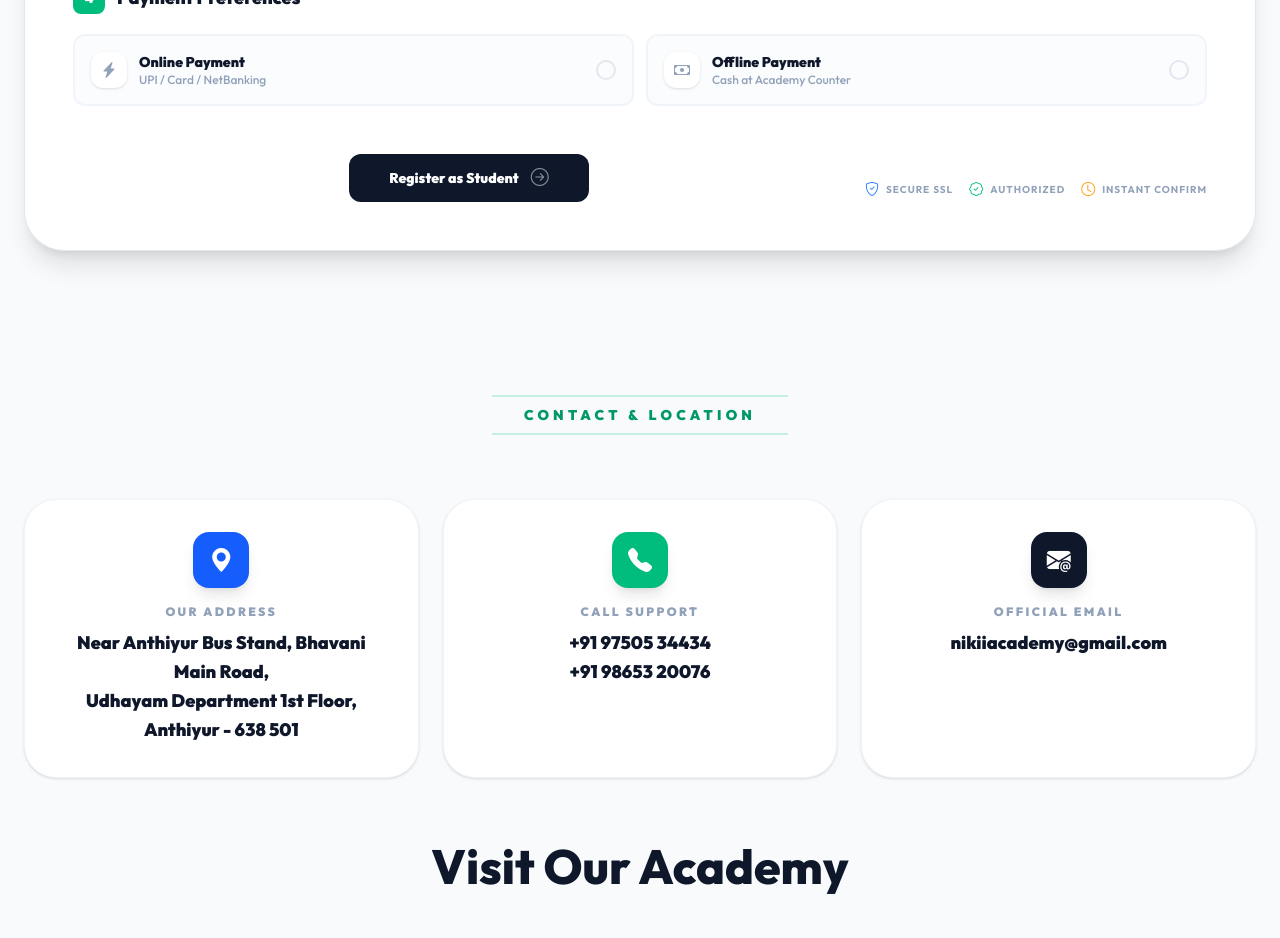
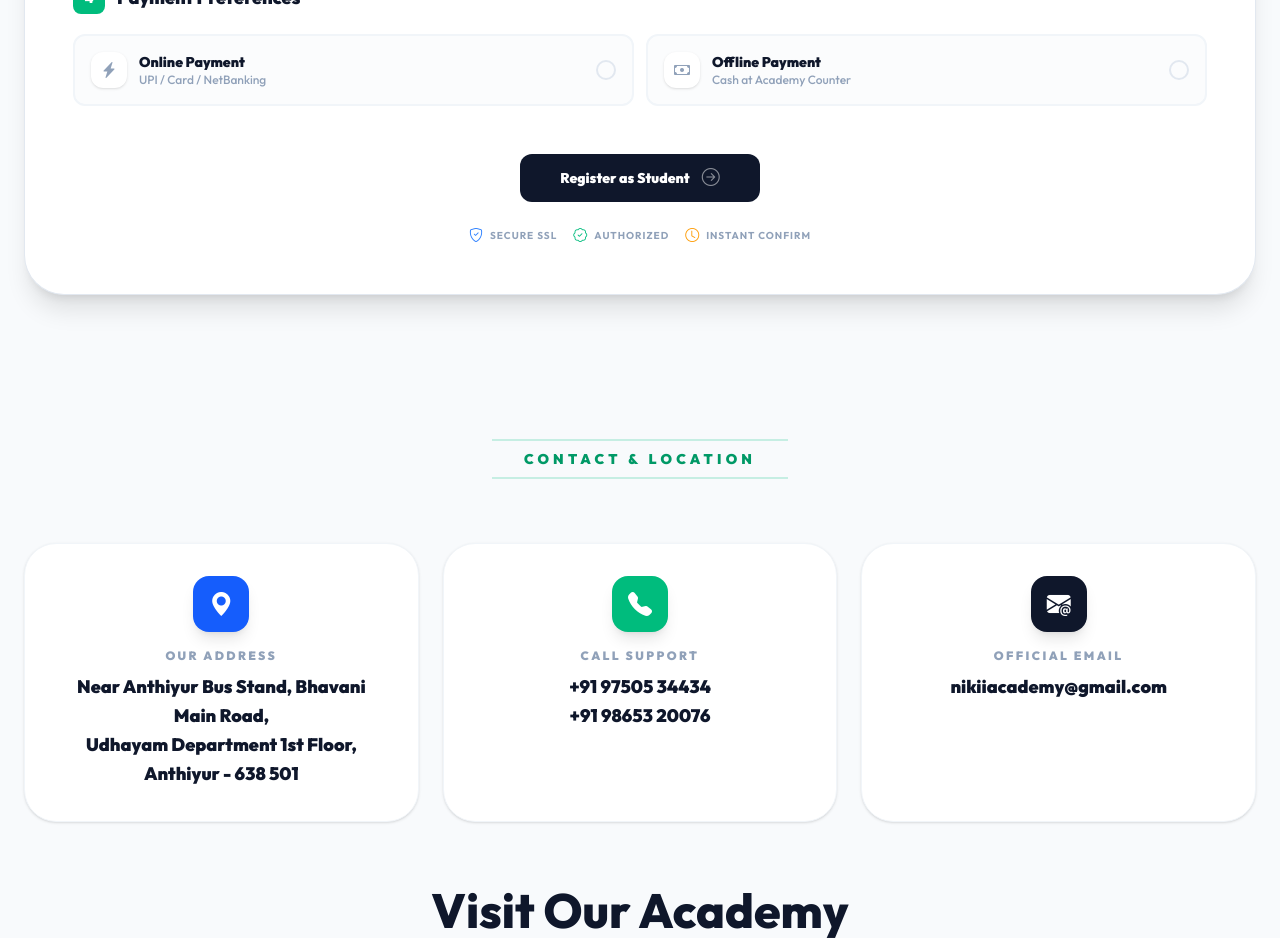
Before and after one commit to Rajesh001100/nikiidigital, a React (Vite) app in the folder web/: page / in a window 1280 px wide. Shown: the part 4440-5378 px from the top of the page. Built offline with nearby package versions, Linux system fonts and the light colour scheme; no server answers.

Commit message:
style: stack and center registration button and badges

```diff
--- a/web/src/pages/HomePage.tsx
+++ b/web/src/pages/HomePage.tsx
@@ -652,7 +652,7 @@ export default function HomePage() {
                     )}
                   </div>
 
-                  <div className="pt-4 flex justify-center">
+                  <div className="pt-4 flex flex-col items-center">
                     <button
                       type="submit"
                       disabled={form.formState.isSubmitting}
```
